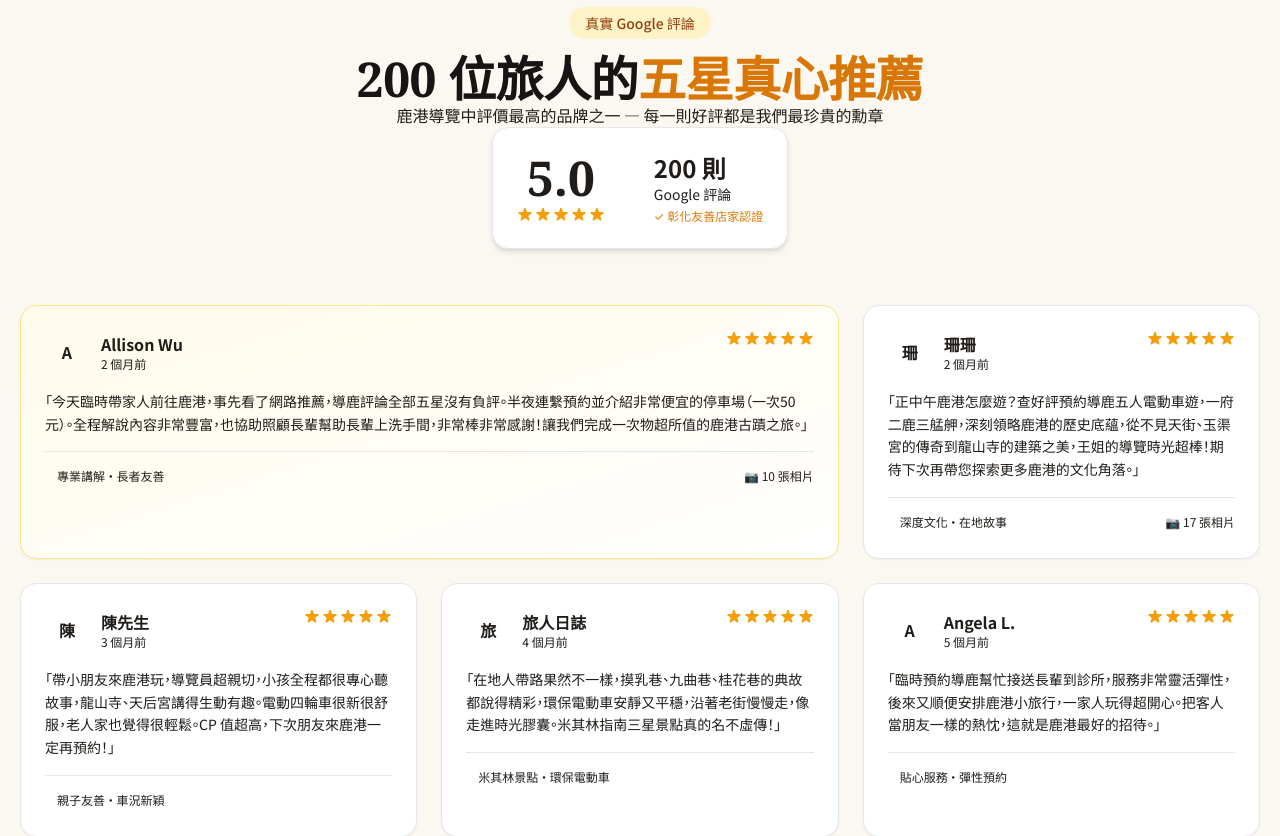
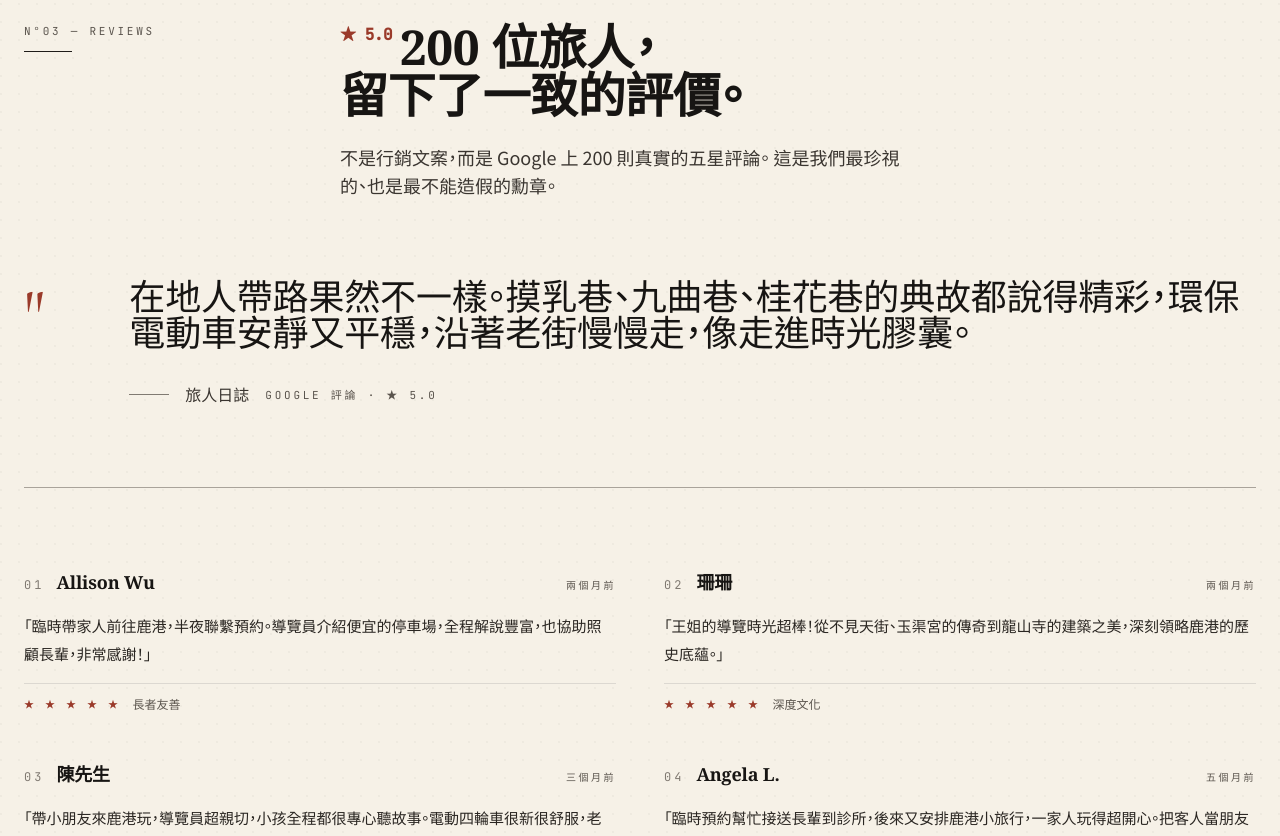
Before and after one commit to Leonchan001/gtourlk-website, a React (Vite) app: page / in a window 1280 px wide. Shown: the part 2100-2936 px from the top of the page. Built offline with nearby package versions, Linux system fonts and the light colour scheme.

Commit message:
Update SocialProof.jsx

```diff
--- a/src/components/SocialProof.jsx
+++ b/src/components/SocialProof.jsx
@@ -1,131 +1,125 @@
-const reviews = [
+// 旅人評價 — 編輯式 pull-quote 排版
+const PULL = {
+  text: '在地人帶路果然不一樣。摸乳巷、九曲巷、桂花巷的典故都說得精彩，環保電動車安靜又平穩，沿著老街慢慢走，像走進時光膠囊。',
+  author: '旅人日誌',
+  meta: 'Google 評論 · ★ 5.0',
+}
+
+const REVIEWS = [
   {
     name: 'Allison Wu',
-    time: '2 個月前',
-    rating: 5,
-    text: '今天臨時帶家人前往鹿港，事先看了網路推薦，導鹿評論全部五星沒有負評。半夜連繫預約並介紹非常便宜的停車場（一次50元）。全程解說內容非常豐富，也協助照顧長輩幫助長輩上洗手間，非常棒非常感謝！讓我們完成一次物超所值的鹿港古蹟之旅。',
-    highlight: '專業講解 · 長者友善',
-    photos: 10,
+    when: '兩個月前',
+    excerpt: '臨時帶家人前往鹿港，半夜聯繫預約。導覽員介紹便宜的停車場，全程解說豐富，也協助照顧長輩，非常感謝！',
+    tag: '長者友善',
   },
   {
     name: '珊珊',
-    time: '2 個月前',
-    rating: 5,
-    text: '正中午鹿港怎麼遊？查好評預約導鹿五人電動車遊，一府二鹿三艋舺，深刻領略鹿港的歷史底蘊，從不見天街、玉渠宮的傳奇到龍山寺的建築之美，王姐的導覽時光超棒！期待下次再帶您探索更多鹿港的文化角落。',
-    highlight: '深度文化 · 在地故事',
-    photos: 17,
+    when: '兩個月前',
+    excerpt: '王姐的導覽時光超棒！從不見天街、玉渠宮的傳奇到龍山寺的建築之美，深刻領略鹿港的歷史底蘊。',
+    tag: '深度文化',
   },
   {
     name: '陳先生',
-    time: '3 個月前',
-    rating: 5,
-    text: '帶小朋友來鹿港玩，導覽員超親切，小孩全程都很專心聽故事，龍山寺、天后宮講得生動有趣。電動四輪車很新很舒服，老人家也覺得很輕鬆。CP 值超高，下次朋友來鹿港一定再預約！',
-    highlight: '親子友善 · 車況新穎',
-  },
-  {
-    name: '旅人日誌',
-    time: '4 個月前',
-    rating: 5,
-    text: '在地人帶路果然不一樣，摸乳巷、九曲巷、桂花巷的典故都說得精彩，環保電動車安靜又平穩，沿著老街慢慢走，像走進時光膠囊。米其林指南三星景點真的名不虛傳！',
-    highlight: '米其林景點 · 環保電動車',
+    when: '三個月前',
+    excerpt: '帶小朋友來鹿港玩，導覽員超親切，小孩全程都很專心聽故事。電動四輪車很新很舒服，老人家也覺得輕鬆。',
+    tag: '親子友善',
   },
   {
     name: 'Angela L.',
-    time: '5 個月前',
-    rating: 5,
-    text: '臨時預約導鹿幫忙接送長輩到診所，服務非常靈活彈性，後來又順便安排鹿港小旅行，一家人玩得超開心。把客人當朋友一樣的熱忱，這就是鹿港最好的招待。',
-    highlight: '貼心服務 · 彈性預約',
+    when: '五個月前',
+    excerpt: '臨時預約幫忙接送長輩到診所，後來又安排鹿港小旅行，一家人玩得超開心。把客人當朋友的熱忱，這就是鹿港的招待。',
+    tag: '貼心服務',
   },
 ]
 
-const Star = ({ filled }) => (
-  <svg className={`w-4 h-4 ${filled ? 'text-amber-500' : 'text-forest-200'}`} aria-hidden="true" fill="currentColor" viewBox="0 0 20 20">
-    <path d="M9.049 2.927c.3-.921 1.603-.921 1.902 0l1.286 3.957a1 1 0 00.95.69h4.163c.969 0 1.371 1.24.588 1.81l-3.37 2.45a1 1 0 00-.364 1.118l1.286 3.957c.3.921-.755 1.688-1.54 1.118l-3.37-2.45a1 1 0 00-1.176 0l-3.37 2.45c-.784.57-1.838-.197-1.539-1.118l1.286-3.957a1 1 0 00-.364-1.118L2.05 9.384c-.783-.57-.38-1.81.588-1.81h4.162a1 1 0 00.95-.69l1.286-3.957z" />
-  </svg>
-)
-
 export default function SocialProof() {
   return (
-    <section id="reviews" className="py-20 md:py-28 bg-cream-50 relative">
-      <div className="max-w-7xl mx-auto px-5">
-        <div className="text-center mb-14">
-          <div className="inline-flex items-center gap-2 px-4 py-1.5 bg-amber-100 text-amber-800 rounded-full text-sm font-medium mb-4">
-            真實 Google 評論
+    <section id="reviews" className="py-24 md:py-32 bg-paper-100 texture-paper">
+      <div className="max-w-7xl mx-auto px-6">
+
+        {/* 章節標題 */}
+        <div className="grid md:grid-cols-12 gap-8 mb-20">
+          <div className="md:col-span-3">
+            <div className="eyebrow mb-3">N°03 — Reviews</div>
+            <div className="rule-thick w-12" />
           </div>
-          <h2 className="section-title">
-            200 位旅人的<span className="text-amber-600">五星真心推薦</span>
-          </h2>
-          <p className="section-subtitle">
-            鹿港導覽中評價最高的品牌之一 — 每一則好評都是我們最珍貴的勳章
-          </p>
-
-          <div className="inline-flex items-center gap-6 bg-white border border-forest-100 rounded-2xl p-6 shadow-md">
-            <div>
-              <div className="text-5xl font-serif font-bold text-forest-800">5.0</div>
-              <div className="flex gap-0.5 mt-1">
-                {[1,2,3,4,5].map(i => <Star key={i} filled />)}
-              </div>
-            </div>
-            <div className="h-16 w-px bg-forest-100" />
-            <div className="text-left">
-              <div className="text-2xl font-bold text-forest-800">200 則</div>
-              <div className="text-forest-600 text-sm">Google 評論</div>
-              <div className="text-amber-600 text-xs mt-1">✓ 彰化友善店家認證</div>
-            </div>
+          <div className="md:col-span-9">
+            <h2 className="section-title max-w-2xl">
+              <span className="font-mono text-base text-brick-500 align-top mr-2">★ 5.0</span>
+              <br className="md:hidden" />
+              200 位旅人，<br />留下了一致的評價。
+            </h2>
+            <p className="lead mt-6 max-w-xl">
+              不是行銷文案，而是 Google 上 200 則真實的五星評論。
+              這是我們最珍視的、也是最不能造假的勳章。
+            </p>
           </div>
         </div>
 
-        <div className="grid md:grid-cols-2 lg:grid-cols-3 gap-6">
-          {reviews.map((r, i) => (
-            <article
-              key={i}
-              className={`bg-white border border-forest-100 rounded-2xl p-6 shadow-sm hover:shadow-xl transition-all hover:-translate-y-1 ${
-                i === 0 ? 'lg:col-span-2 bg-gradient-to-br from-amber-50 to-cream-100 border-amber-200' : ''
-              }`}
-            >
-              <div className="flex items-start justify-between mb-4">
-                <div className="flex items-center gap-3">
-                  <div className="w-11 h-11 rounded-full bg-forest-600 text-cream-50 flex items-center justify-center font-bold">
-                    {r.name[0]}
-                  </div>
-                  <div>
-                    <div className="font-semibold text-forest-800">{r.name}</div>
-                    <div className="text-forest-500 text-xs">{r.time}</div>
-                  </div>
+        {/* 大型 pull quote — 編輯式重點引言 */}
+        <figure className="grid md:grid-cols-12 gap-8 items-start mb-20 pb-20 border-b border-ink-200">
+          <div className="md:col-span-1">
+            <span className="font-display text-7xl text-brick-500 leading-none block">"</span>
+          </div>
+          <div className="md:col-span-11">
+            <blockquote className="font-serif text-2xl md:text-3xl lg:text-[36px] text-ink-800 leading-[1.5] tracking-[-0.005em]">
+              {PULL.text}
+            </blockquote>
+            <figcaption className="mt-8 flex items-center gap-4 text-ink-500">
+              <span className="h-px w-10 bg-ink-300" />
+              <span className="font-serif text-base">{PULL.author}</span>
+              <span className="font-mono text-[11px] tracking-widest uppercase text-ink-400">
+                {PULL.meta}
+              </span>
+            </figcaption>
+          </div>
+        </figure>
+
+        {/* 四則小評論 — 兩欄排版 */}
+        <div className="grid md:grid-cols-2 gap-x-12 gap-y-12">
+          {REVIEWS.map((r, i) => (
+            <article key={i} className="group">
+              <div className="flex items-baseline justify-between mb-4">
+                <div className="flex items-baseline gap-3">
+                  <span className="font-mono text-xs tracking-widest text-ink-300">
+                    0{i + 1}
+                  </span>
+                  <h3 className="font-serif text-lg text-ink-800">{r.name}</h3>
                 </div>
-                <div className="flex gap-0.5">
-                  {Array.from({length: r.rating}).map((_,j) => <Star key={j} filled />)}
-                </div>
+                <span className="font-mono text-[10px] tracking-widest uppercase text-ink-400">
+                  {r.when}
+                </span>
               </div>
-
-              <p className={`text-forest-700 leading-relaxed text-sm mb-4 ${i === 0 ? 'text-base' : ''}`}>
-                「{r.text}」
+              <p className="text-ink-600 leading-[1.85] text-[15px] mb-4">
+                「{r.excerpt}」
               </p>
-
-              <div className="flex items-center justify-between pt-3 border-t border-forest-100">
-                <span className="inline-block px-3 py-1 bg-forest-50 text-forest-700 text-xs rounded-full">
-                  {r.highlight}
+              <div className="flex items-center gap-3 pt-3 border-t border-ink-100">
+                <span className="font-mono text-[10px] tracking-widest uppercase text-brick-500">
+                  ★ ★ ★ ★ ★
                 </span>
-                {r.photos && (
-                  <span className="text-forest-500 text-xs flex items-center gap-1">
-                    📷 {r.photos} 張相片
-                  </span>
-                )}
+                <span className="text-xs text-ink-400">{r.tag}</span>
               </div>
             </article>
           ))}
         </div>
 
-        <div className="text-center mt-12">
+        {/* 看更多 — 編輯式底線連結 */}
+        <div className="mt-20 pt-10 border-t border-ink-200 flex flex-col md:flex-row md:items-center md:justify-between gap-4">
+          <div>
+            <div className="eyebrow mb-2">Verified · 彰化友善店家認證</div>
+            <p className="text-ink-500">每一則評論都經 Google 真實驗證・無任何刪改</p>
+          </div>
           <a
             href="https://www.google.com/search?q=%E5%B0%8E%E9%B9%BFgtourlk"
             target="_blank"
             rel="noopener noreferrer"
-            className="inline-flex items-center gap-2 text-forest-700 hover:text-amber-600 font-medium"
+            className="inline-flex items-center gap-3 text-ink-800 hover:text-brick-500 group"
           >
-            查看全部 200 則 Google 評論
-            <svg className="w-4 h-4" aria-hidden="true" fill="none" stroke="currentColor" viewBox="0 0 24 24">
-              <path strokeLinecap="round" strokeLinejoin="round" strokeWidth={2} d="M14 5l7 7m0 0l-7 7m7-7H3" />
+            <span className="text-sm tracking-wider border-b border-ink-700 group-hover:border-brick-500 pb-1">
+              閱讀全部 200 則 Google 評論
+            </span>
+            <svg className="w-4 h-4" fill="none" stroke="currentColor" viewBox="0 0 24 24">
+              <path strokeLinecap="round" strokeLinejoin="round" strokeWidth={1.5} d="M17 8l4 4m0 0l-4 4m4-4H3" />
             </svg>
           </a>
         </div>
```
